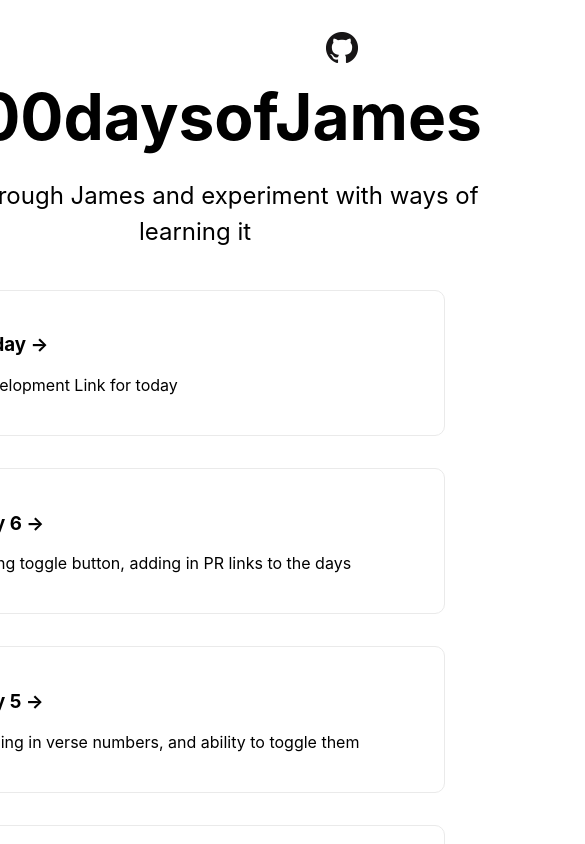
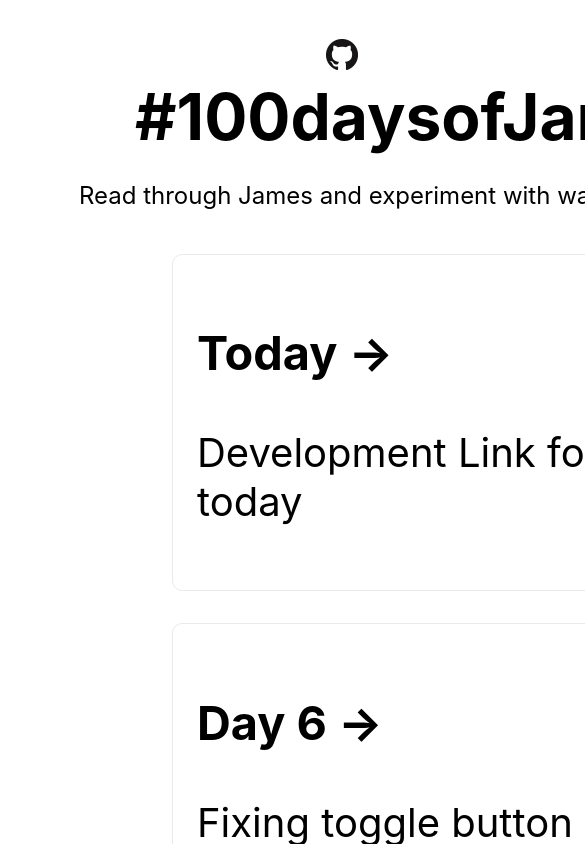
Before and after one commit to mattam/100daysofjames, a Next.js app: page / in a window 390 px wide. Shown: the top 844 px of the page, 585 px wide, since content can reach past the window. Built offline with nearby package versions, Linux system fonts and the light colour scheme.

Commit message:
Adjusting mobile styling

```diff
--- a/data/days.json
+++ b/data/days.json
@@ -25,7 +25,7 @@
   },
   {
     "dayNum": 6,
-    "description": "Fixing toggle button, adding in PR links to the days",
+    "description": "Fixing toggle button and mobile view",
     "pr": 12
   }
 ]
--- a/styles/Home.module.css
+++ b/styles/Home.module.css
@@ -1,10 +1,11 @@
 .container {
-  min-height: 100vh;
+  width: 100vh;
   padding: 0 1rem;
   display: flex;
   flex-direction: column;
   justify-content: flex-start;
   align-items: center;
+  font-size: 40px;
 }
 
 .main {
@@ -65,7 +66,7 @@
 .passage {
   max-width: 40rem;
   text-align: left;
-  line-height: 1.3rem;
+  line-height: 5rem;
   z-index: 10;
 }
 
@@ -75,7 +76,7 @@
 }
 
 .topNav {
-  position: absolute;
+  position: fixed;
   top: 0;
   right: 0;
   padding: 2rem;
@@ -105,8 +106,8 @@
 }
 
 .navCircle {
-  height: 50px;
-  width: 50px;
+  height: 100px;
+  width: 100px;
   background: white;
   border: 1px solid #eaeaea;
   border-radius: 50%;
@@ -202,7 +203,20 @@
   height: 1em;
 }
 
-@media (max-width: 600px) {
+@media only screen and (min-width: 851px) {
+  .container {
+    font-size: 1.2rem;
+  }
+
+  .navCircle {
+    height: 50px;
+    width: 50px;
+  }
+
+  .passage {
+    line-height: 2.5rem;
+  }
+
   .grid {
     width: 100%;
     flex-direction: column;
```
